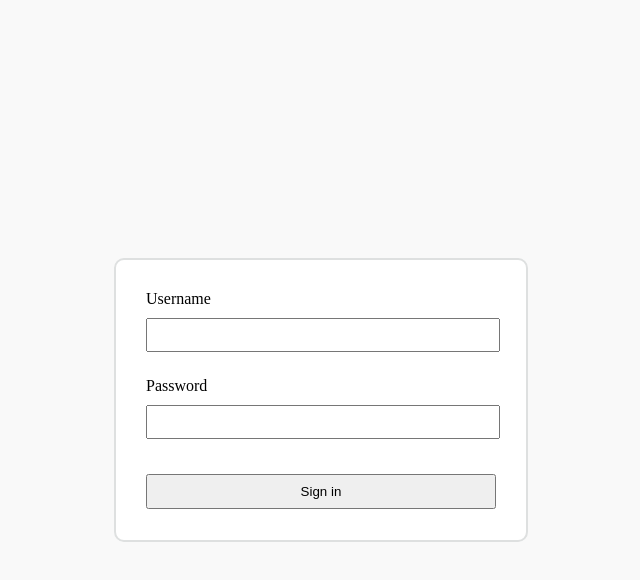
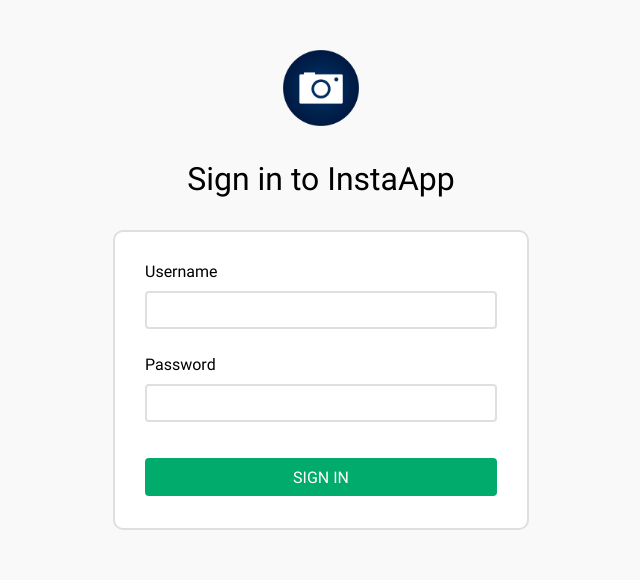
Before and after one commit to YahorPronski/InstaApi, a React (Create React App) app in the folder frontend/: page / in a window 1280 px wide. Shown: the top 580 px of the page, without its empty margins (319-959 px from the left). Built offline with nearby package versions, Linux system fonts and the light colour scheme.

Commit message:
updated styles for login page

```diff
--- a/frontend/package.json
+++ b/frontend/package.json
@@ -22,6 +22,5 @@
             "last 1 firefox version",
             "last 1 safari version"
         ]
-    },
-    "proxy": "http://localhost:8080"
+    }
 }
--- a/frontend/src/assets/styles/components/auth/loginform.scss
+++ b/frontend/src/assets/styles/components/forms/loginform.scss
@@ -1,17 +1,13 @@
 @import '../../variables/colors';
+@import './mixins';
 
 .login-form {
-    position: absolute;
-    top: 0;
-    bottom: 0;
-    left: 0;
-    right: 0;
     overflow: hidden;
-    margin: auto;
-    padding: 30px;
-    width: 350px;
-    height: 220px;
+    padding: 1.875rem;
+    width: 26rem;
+    height: 18.75rem;
     background-color: $color-background-primary;
+    box-sizing: border-box;
     border: 2px solid $color-border-primary;
     border-radius: 10px;
 
@@ -19,14 +15,18 @@
     input[type=password] {
         display: block;
         width: 100%;
-        height: 30px;
-        margin: 10px 0 25px 0;
+        height: 2.375rem;
+        margin-top: 0.625rem;
+        margin-bottom: 1.625rem;
+        @include form__text-input;
     }
 
     input[type=submit] {
         display: block;
         width: 100%;
-        height: 35px;
-        margin-top: 35px;
+        height: 2.375rem;
+        margin-top: 2.25rem;
+        font-size: 1rem;
+        @include form__submit-button;
     }
 }
--- /dev/null
+++ b/frontend/src/assets/styles/components/forms/mixins.scss
@@ -0,0 +1,26 @@
+@import '../../variables/colors';
+
+@mixin form__text-input {
+    padding-left: 0.625rem;
+    box-sizing: border-box;
+    border: 2px solid $color-border-primary;
+    border-radius: 4px;
+
+    &:focus {
+        outline: none;
+        border: 2px solid rgb(123, 165, 196);
+        box-shadow: 0 0 10px rgb(186, 231, 255);
+    }
+}
+
+@mixin form__submit-button {
+    color: white;
+    background-color: $color-submit-button-primary;
+    text-transform: uppercase;
+    border: 0;
+    border-radius: 4px;
+
+    &:hover {
+        cursor: pointer;
+    }
+}
--- /dev/null
+++ b/frontend/src/assets/styles/pages/loginpage.scss
@@ -0,0 +1,22 @@
+@import './pagecore';
+
+.login-page-container {
+    width: 26rem;
+    height: 100%;
+    margin: 2rem auto;
+
+    .logo {
+        display: block;
+        width: 7rem;
+        height: 7rem;
+        margin: auto;
+    }
+
+    .heading {
+        width: max-content;
+        height: max-content;
+        margin: 1rem auto 2rem auto;
+        font-size: 2rem;
+        font-weight: normal;
+    }
+}
--- a/frontend/src/assets/styles/pages/pagecore.scss
+++ b/frontend/src/assets/styles/pages/pagecore.scss
@@ -1,3 +1,4 @@
+@import '../variables/fonts';
 @import '../variables/colors';
 
 * {
@@ -6,6 +7,11 @@
     height: 100%;
 }
 
-.page-wrapper {
+input, select, textarea, button {
+    font-family: inherit;
+}
+
+body {
+    font-family: $font-family-primary;
     background-color: $color-background-secondary;
 }
--- a/frontend/src/assets/styles/variables/colors.scss
+++ b/frontend/src/assets/styles/variables/colors.scss
@@ -2,3 +2,5 @@ $color-background-primary: white;
 $color-background-secondary: rgb(249, 249, 249);
 
 $color-border-primary: rgb(222, 224, 224);
+
+$color-submit-button-primary: rgb(0, 171, 107);
--- /dev/null
+++ b/frontend/src/assets/styles/variables/fonts.scss
@@ -0,0 +1,6 @@
+@font-face {
+    font-family: roboto-regular;
+    src: url('../../fonts/Roboto-Regular.ttf');
+}
+
+$font-family-primary: roboto-regular;
--- a/frontend/src/components/auth/LoginForm.js
+++ b/frontend/src/components/forms/LoginForm.js
@@ -1,5 +1,5 @@
 import React from 'react';
-import '../../assets/styles/components/auth/loginform.scss';
+import '../../assets/styles/components/forms/loginform.scss';
 
 function LoginForm(props) {
     return (
--- a/frontend/src/pages/LoginPage.js
+++ b/frontend/src/pages/LoginPage.js
@@ -1,10 +1,13 @@
 import React from 'react';
-import LoginForm from "../components/auth/LoginForm";
-import '../assets/styles/pages/pagecore.scss';
+import LoginForm from "../components/forms/LoginForm";
+import '../assets/styles/pages/loginpage.scss';
+import logo from '../assets/images/logo.png';
 
 function LoginPage(props) {
     return (
-        <div className="page-wrapper">
+        <div className="login-page-container">
+            <img className="logo" src={logo} alt="logo"/>
+            <h1 className="heading">Sign in to InstaApp</h1>
             <LoginForm name="yahorrrrr"/>
         </div>
     );
```
Also changed, not shown: frontend/src/components/core/TextInput.js (deleted, +0 -12 lines), frontend/src/assets/fonts/Roboto-Regular.ttf (added), frontend/src/assets/images/logo.png (added).
